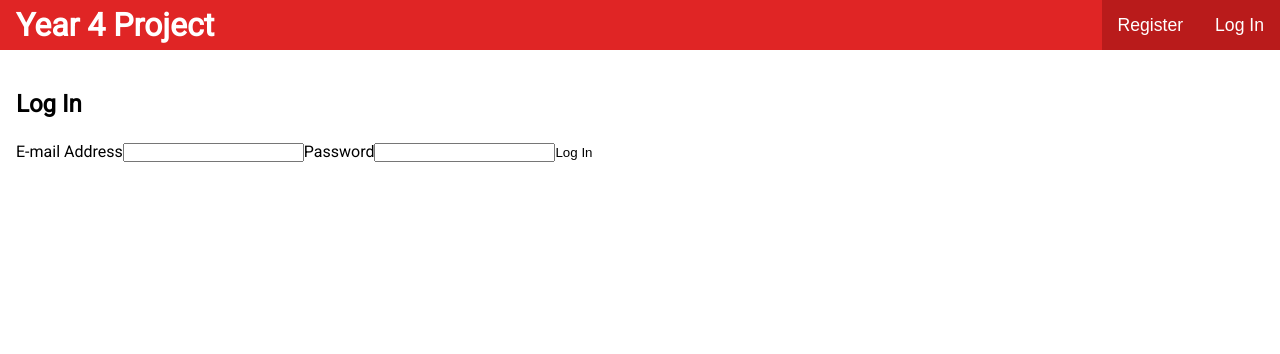
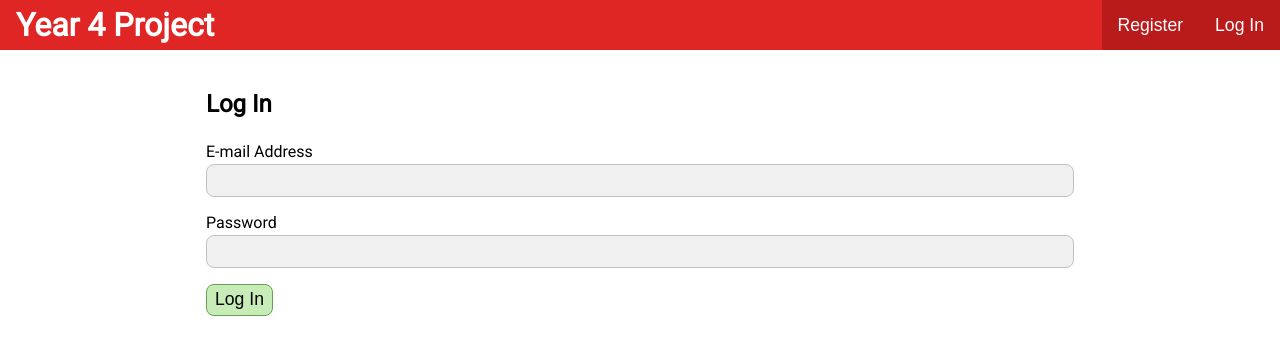
Before and after one commit to jurizzarc/year4-project, a React (Create React App) app in the folder y4project-frontend/: page /login in a window 1280 px wide. Shown: the top 354 px of the page. Built offline with nearby package versions, Linux system fonts and the light colour scheme; no server answers.

Commit message:
Apply basic styling to register and log in forms

```diff
--- a/y4project-frontend/src/App.js
+++ b/y4project-frontend/src/App.js
@@ -51,11 +51,13 @@ export default function App() {
             <BrowserRouter>
                 <UserContext.Provider value={{userData, setUserData}}>
                     <Header />
-                    <Switch>
-                        <Route exact path="/" component={Home} />
-                        <Route path="/login" component={Login} />
-                        <Route path="/register" component={Register} />
-                    </Switch>
+                    <div className="container">
+                        <Switch>
+                            <Route exact path="/" component={Home} />
+                            <Route path="/login" component={Login} />
+                            <Route path="/register" component={Register} />
+                        </Switch>
+                    </div>
                 </UserContext.Provider>
             </BrowserRouter>
         </>
--- a/y4project-frontend/src/components/auth/Login.js
+++ b/y4project-frontend/src/components/auth/Login.js
@@ -29,7 +29,7 @@ export default function Login() {
     return (
         <div className="page">
             <h2>Log In</h2>
-            <form onSubmit={submit}>
+            <form className="form" onSubmit={submit}>
                 <label htmlFor="login-email">E-mail Address</label>
                 <input
                     id="login-email"
--- a/y4project-frontend/src/components/auth/Register.js
+++ b/y4project-frontend/src/components/auth/Register.js
@@ -35,7 +35,7 @@ export default function Register() {
     return (
         <div className="page">
             <h2>Register</h2>
-            <form onSubmit={submit}>
+            <form className="form" onSubmit={submit}>
                 <label htmlFor="register-email">E-mail Address</label>
                 <input
                     id="register-email"
--- a/y4project-frontend/src/components/pages/Home.js
+++ b/y4project-frontend/src/components/pages/Home.js
@@ -1,5 +1,5 @@
 import React from "react";
 
 export default function Home() {
-    return <div>Home</div>;
+    return <div className="page">Home</div>;
 }
--- a/y4project-frontend/src/style.css
+++ b/y4project-frontend/src/style.css
@@ -39,6 +39,11 @@ body {
     padding: 1rem;
 }
 
+.container {
+    margin: 0 auto;
+    max-width: 900px;
+}
+
 /* Header */
 #header {
     background-color: #e02525;
@@ -70,6 +75,43 @@ body {
     background-color: #be3a3a;
 }
 
+/* Form */
+.form label, .form input {
+    display: block;
+}
+
+.form label {
+    margin-bottom: 0.2rem;
+}
+
+.form input {
+    margin-bottom: 1rem;
+}
+
+.form input[type="text"], .form input[type="password"], .form input[type="email"] {
+    width: 100%;
+    font-size: 1.1rem;
+    padding: 0.3rem;
+    border: 1px solid #c2c2c2;
+    background-color: #f0f0f0;
+    border-radius: 8px;
+}
+
+.form input:focus {
+    outline: none;
+    border: 1px solid #50a4e9;
+    box-shadow: inset 0px 0px 5px rgba(38, 142, 228, 0.5);
+}
+
+.form input[type="submit"] {
+    border: 1px solid #6aa051;
+    background-color: #c8ecb7;
+    padding: 0.3rem 0.5rem;
+    font-size: 1.1rem;
+    border-radius: 8px;
+}
+
+/* Media Queries */
 @media screen and (max-width: 550px) {
     #header .title {
         font-size: 1.2rem;
```
Also changed, not shown: 1 other file (tests, documents, lock files or other folders).
